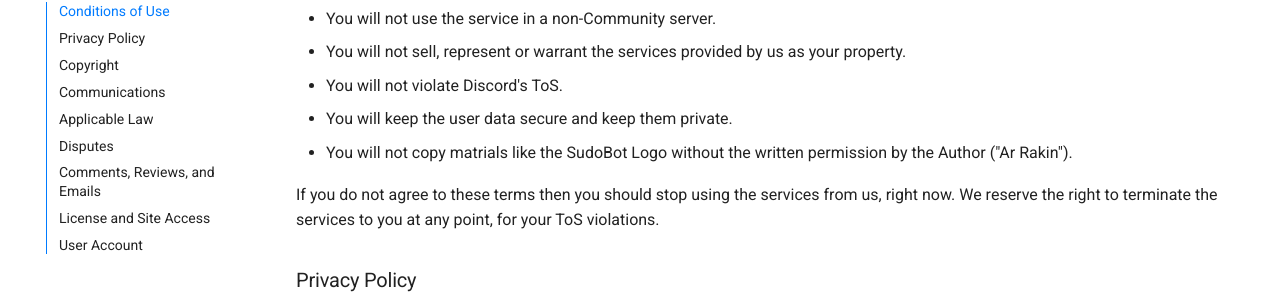
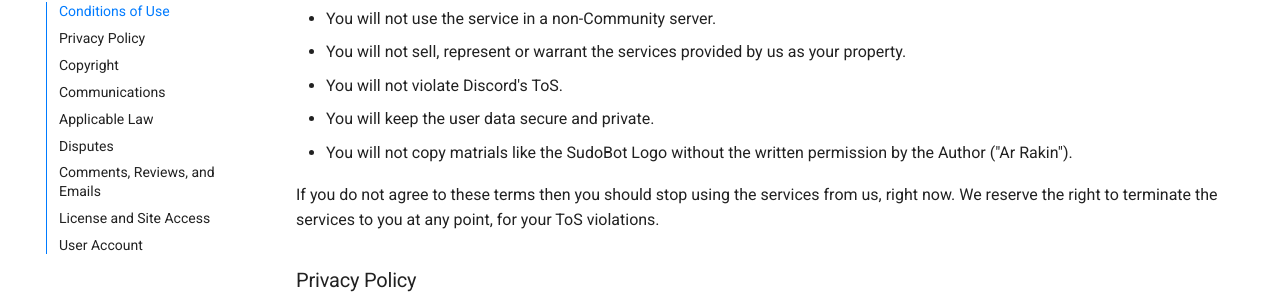
Before and after one commit to onesoft-sudo/sudobot, an MkDocs documentation site: the page built from docs/legal/terms.md, in a window 1280 px wide and 900 px high, scrolled down 485 px. Shown: the part 151-453 px from the top of the window. Built offline with MkDocs 1.6.1 and Material for MkDocs 9.7.7, drawn with Linux system fonts in a browser that asks for light colours; comment, search, counter and statistics services are not loaded; the version menu is left out.

Commit message:
docs: update terms of service

```diff
--- a/docs/legal/terms.md
+++ b/docs/legal/terms.md
@@ -16,7 +16,7 @@ By using this service or visiting this website YOU AGREE TO THE FOLLOWING CONDIT
 * You will not use the service in a non-Community server.
 * You will not sell, represent or warrant the services provided by us as your property.
 * You will not violate Discord's ToS.
-* You will keep the user data secure and keep them private.
+* You will keep the user data secure and private.
 * You will not copy matrials like the SudoBot Logo without the written permission by the Author ("Ar Rakin").
 
 If you do not agree to these terms then you should stop using the services from us, right now. We reserve the right to terminate the services to you at any point, for your ToS violations.
```
